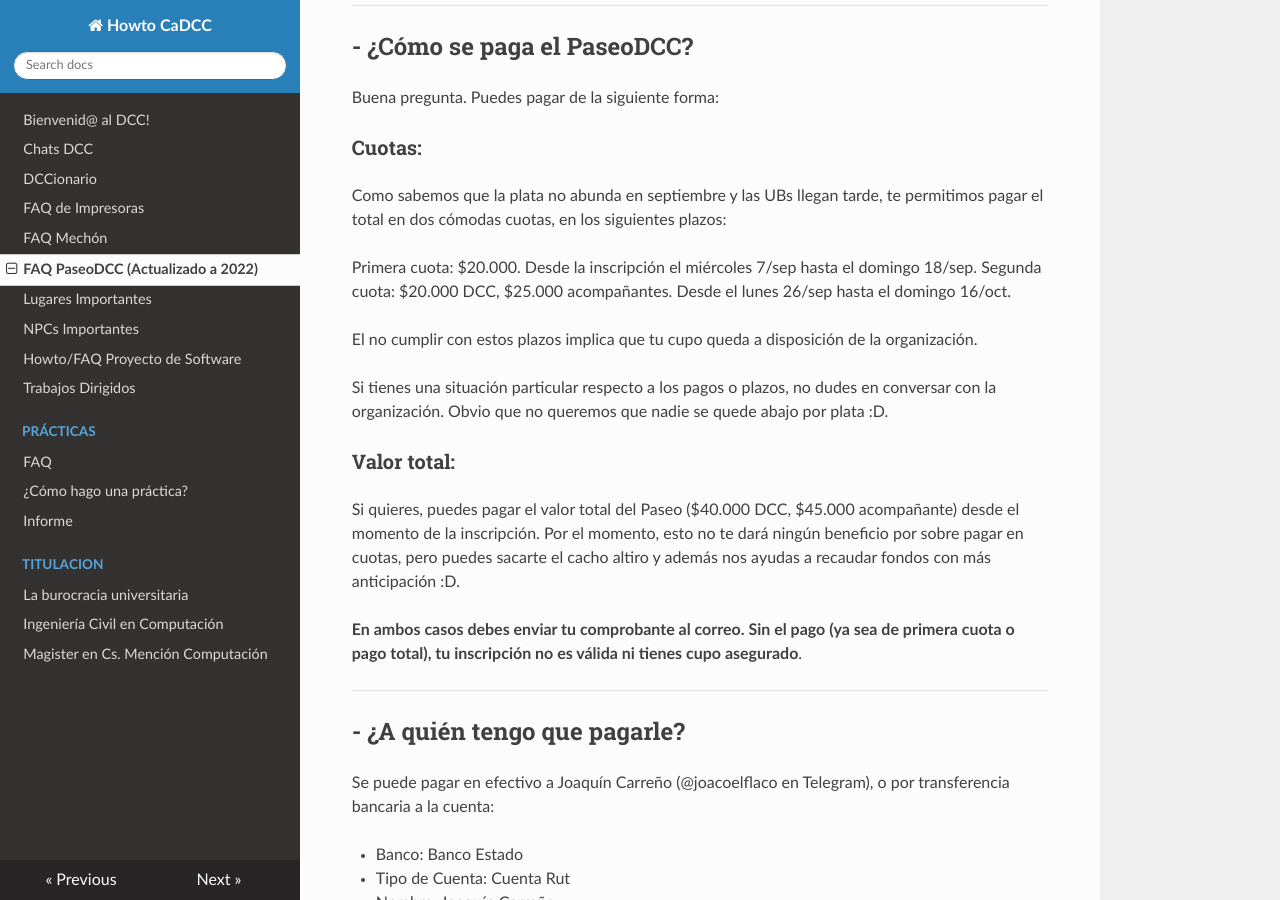
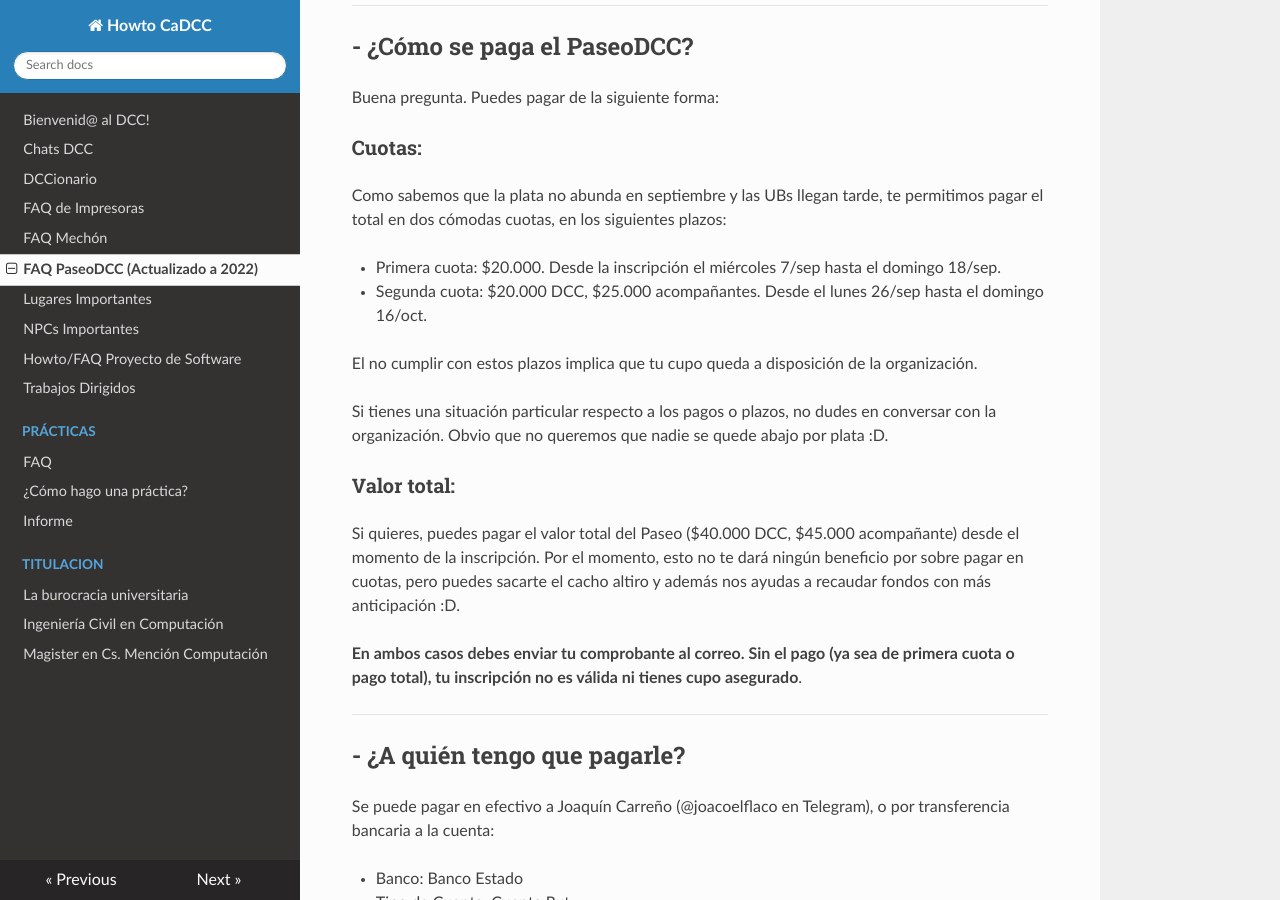
Before and after one commit to cadcc/howto, an MkDocs documentation site: the page built from docs/FAQ PaseoDCC.md, in a window 1280 px wide and 900 px high, scrolled down 4158 px. Built offline with MkDocs 1.6.1, drawn with Linux system fonts in a browser that asks for light colours; nearby versions of some CDN libraries.

Commit message:
Fix formato de lista

```diff
--- a/docs/FAQ PaseoDCC.md
+++ b/docs/FAQ PaseoDCC.md
@@ -128,8 +128,8 @@ Buena pregunta. Puedes pagar de la siguiente forma:
 ### Cuotas:
 Como sabemos que la plata no abunda en septiembre y las UBs llegan tarde, te permitimos pagar el total en dos cómodas cuotas, en los siguientes plazos:
 
-Primera cuota: $20.000. Desde la inscripción el miércoles 7/sep hasta el domingo 18/sep.
-Segunda cuota: $20.000 DCC, $25.000 acompañantes. Desde el lunes 26/sep hasta el domingo 16/oct.
+- Primera cuota: $20.000. Desde la inscripción el miércoles 7/sep hasta el domingo 18/sep.
+- Segunda cuota: $20.000 DCC, $25.000 acompañantes. Desde el lunes 26/sep hasta el domingo 16/oct.
 
 El no cumplir con estos plazos implica que tu cupo queda a disposición de la organización.
 
```
